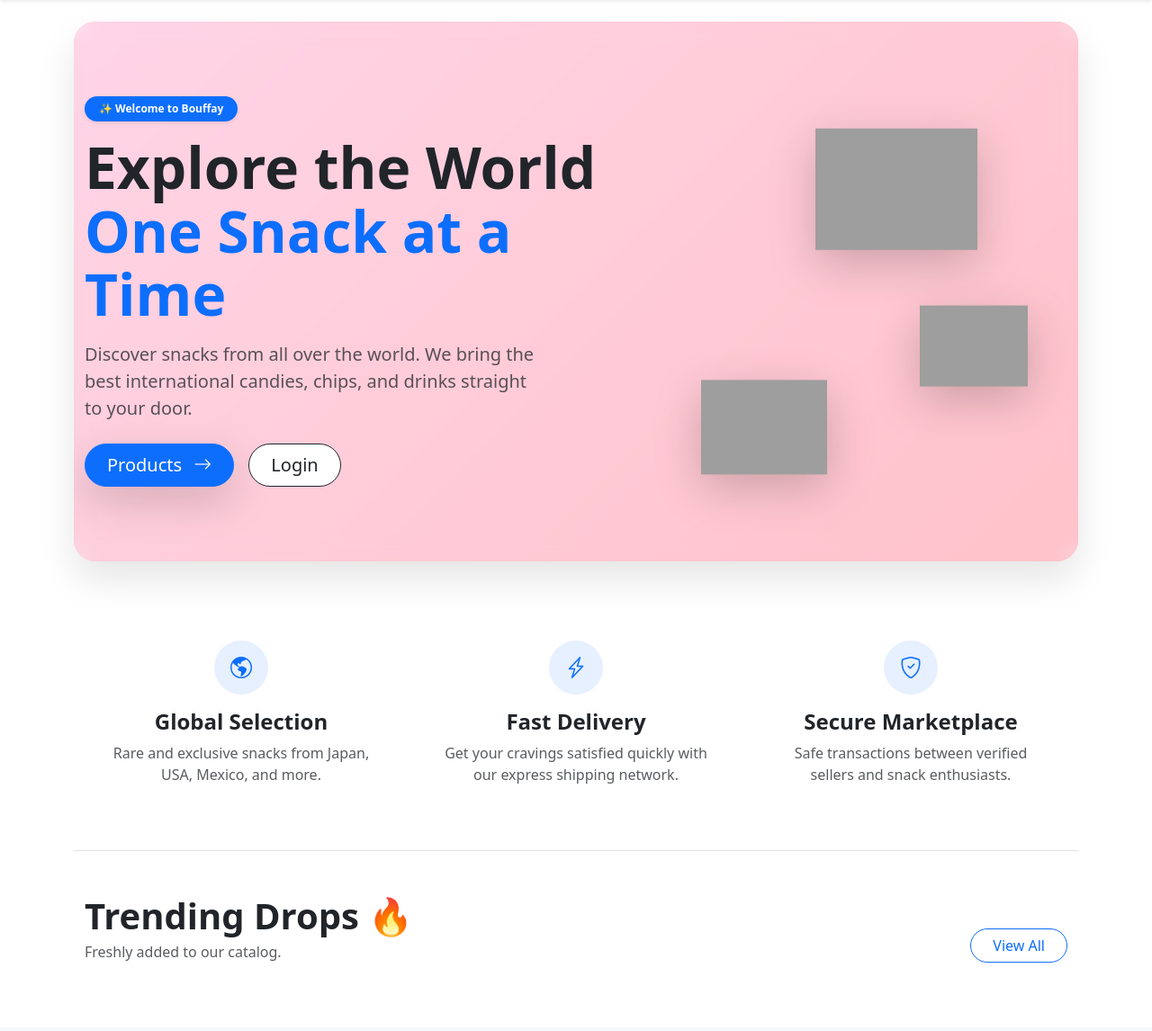
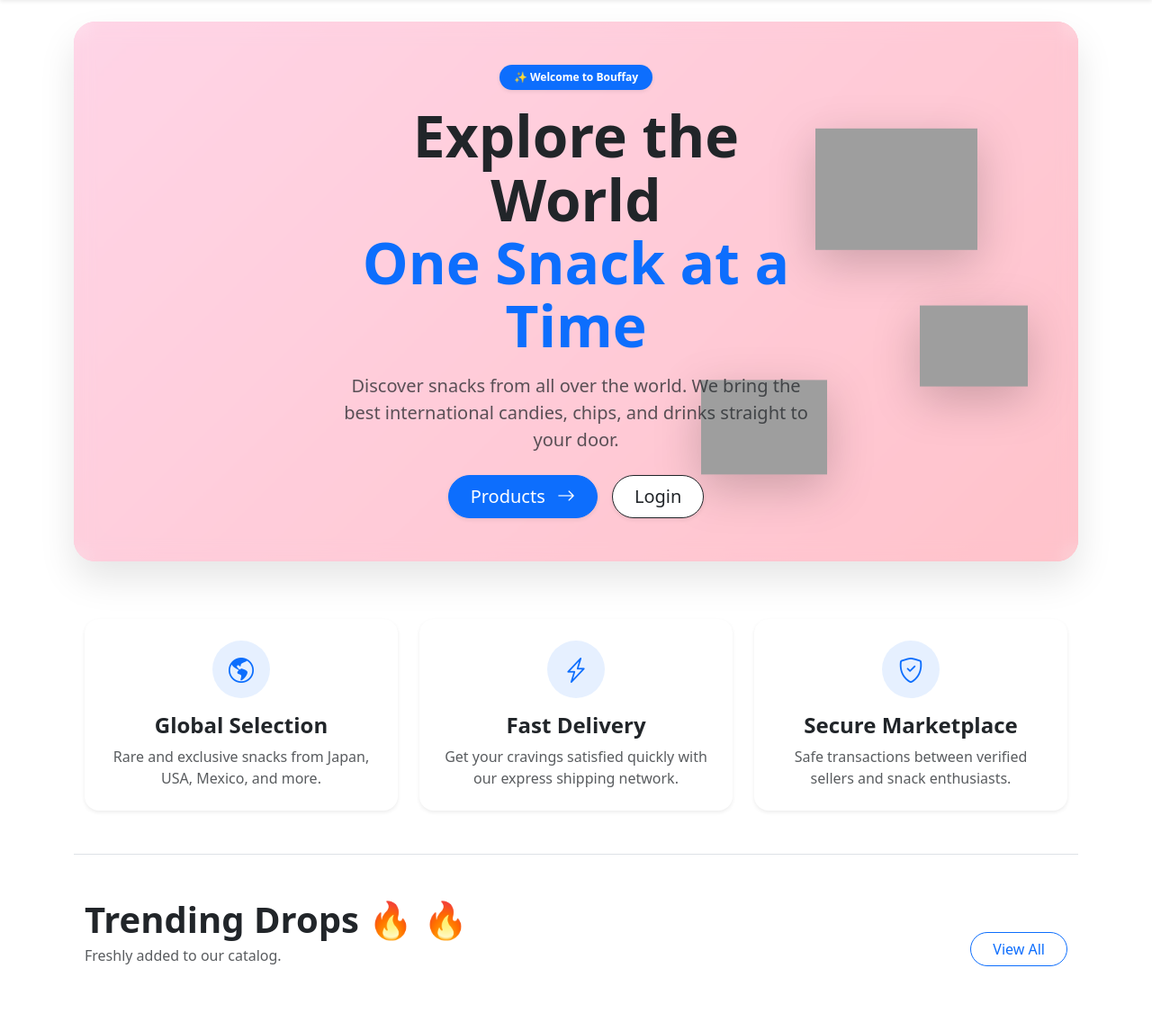
Before and after one commit to pierre-ch/bouffay, a Symfony app: template templates/home/index.html.twig in a window 1280 px wide. Shown: the part 63-1209 px from the top of the page at 90% size. Before the commit the page ends 1133 px from the top, so only its background shows below. Run offline with Twig, Linux system fonts and the light colour scheme; the template is opened without the code that fills it, so the values that code supplies are empty; some libraries are stand-ins or nearby versions; grey boxes are pictures that could not be loaded.

Commit message:
fix(home): translate strings and refactor layout using bootstrap standard classes

```diff
--- a/templates/home/index.html.twig
+++ b/templates/home/index.html.twig
@@ -86,28 +86,14 @@
 .snack-2 { right: 25%; bottom: 15%; width: 140px; animation-delay: 2s; transform: rotate(-10deg); }
 .snack-3 { right: 5%; bottom: 30%; width: 120px; animation-delay: 4s; transform: rotate(25deg); }
 
-/* Features */
-.feature-card {
-  border: none;
-  border-radius: 1rem;
-  transition: transform 0.3s ease, box-shadow 0.3s ease;
-  background: var(--bs-body-bg);
-}
-.feature-card:hover {
-  transform: translateY(-10px);
-  box-shadow: 0 15px 30px rgba(0,0,0,0.08);
-}
-.feature-icon {
-  width: 60px;
-  height: 60px;
-  border-radius: 50%;
+/* Feature Icons (Keeping the circle background since Bootstrap lacks a circle-icon class) */
+.feature-icon-wrapper {
+  width: 64px;
+  height: 64px;
   display: flex;
   align-items: center;
   justify-content: center;
-  font-size: 1.5rem;
-  margin: 0 auto 1rem;
-  background: rgba(var(--bs-primary-rgb), 0.1);
-  color: var(--bs-primary);
+  font-size: 1.75rem;
 }
 
 /* Scroll Animations */
@@ -128,7 +114,7 @@
 </style>
 
 <!-- Hero Section -->
-<div class="hero-section text-center text-md-start">
+<div class="hero-section text-center d-flex align-items-center justify-content-center">
     <div class="hero-overlay"></div>
     <!-- Decorative floating elements (visible on md+) -->
     <div class="d-none d-md-block">
@@ -138,24 +124,24 @@
     </div>
 
     <div class="container hero-content py-5">
-        <div class="row align-items-center">
-            <div class="col-md-7 hero-animate">
+        <div class="row justify-content-center">
+            <div class="col-md-8 col-lg-6 hero-animate">
                 <span class="badge bg-primary rounded-pill px-3 py-2 mb-3 fw-bold shadow-sm">
                     ✨ {{ 'section.welcome'|trans }}
                 </span>
                 <h1 class="display-3 fw-bolder mb-3" style="line-height: 1.1;">
-                    Explore the World<br>
-                    <span class="text-primary">One Snack at a Time</span>
+                    {{ 'home.hero.title_1'|trans }}<br>
+                    <span class="text-primary">{{ 'home.hero.title_2'|trans }}</span>
                 </h1>
-                <p class="lead mb-4 fw-medium text-body-secondary" style="max-width: 500px;">
-                    {{ 'section.discover'|trans }} We bring the best international candies, chips, and drinks straight to your door.
+                <p class="lead mb-4 fw-medium text-body-secondary mx-auto">
+                    {{ 'section.discover'|trans }} {{ 'home.hero.subtitle'|trans }}
                 </p>
-                <div class="cta-buttons d-flex gap-3 justify-content-center justify-content-md-start">
-                    <a href="{{ path('app_product_index') }}" class="btn btn-primary btn-lg rounded-pill px-4 shadow-lg">
+                <div class="cta-buttons d-flex gap-3 justify-content-center">
+                    <a href="{{ path('app_product_index') }}" class="btn btn-primary btn-lg rounded-pill px-4 shadow-sm">
                         {{ 'nav.products'|trans }} <i class="bi bi-arrow-right ms-2"></i>
                     </a>
                     {% if not app.user %}
-                        <a href="{{ path('app_login') }}" class="btn btn-outline-dark btn-lg rounded-pill px-4 bg-white">
+                        <a href="{{ path('app_login') }}" class="btn btn-outline-dark btn-lg rounded-pill px-4 bg-white shadow-sm">
                             {{ 'nav.login'|trans }}
                         </a>
                     {% endif %}
@@ -169,30 +155,30 @@
 <div class="container mb-5 pb-5 border-bottom">
     <div class="row g-4 text-center">
         <div class="col-md-4">
-            <div class="card feature-card h-100 p-4">
-                <div class="feature-icon">
+            <div class="card h-100 p-4 border-0 shadow-sm rounded-4 bg-body">
+                <div class="feature-icon-wrapper rounded-circle bg-primary bg-opacity-10 text-primary mx-auto mb-3">
                     <i class="bi bi-globe-americas"></i>
                 </div>
-                <h4 class="fw-bold">Global Selection</h4>
-                <p class="text-muted mb-0">Rare and exclusive snacks from Japan, USA, Mexico, and more.</p>
+                <h4 class="fw-bold">{{ 'home.features.selection.title'|trans }}</h4>
+                <p class="text-muted mb-0">{{ 'home.features.selection.desc'|trans }}</p>
             </div>
         </div>
         <div class="col-md-4">
-            <div class="card feature-card h-100 p-4">
-                <div class="feature-icon">
+            <div class="card h-100 p-4 border-0 shadow-sm rounded-4 bg-body">
+                <div class="feature-icon-wrapper rounded-circle bg-primary bg-opacity-10 text-primary mx-auto mb-3">
                     <i class="bi bi-lightning-charge"></i>
                 </div>
-                <h4 class="fw-bold">Fast Delivery</h4>
-                <p class="text-muted mb-0">Get your cravings satisfied quickly with our express shipping network.</p>
+                <h4 class="fw-bold">{{ 'home.features.delivery.title'|trans }}</h4>
+                <p class="text-muted mb-0">{{ 'home.features.delivery.desc'|trans }}</p>
             </div>
         </div>
         <div class="col-md-4">
-            <div class="card feature-card h-100 p-4">
-                <div class="feature-icon">
+            <div class="card h-100 p-4 border-0 shadow-sm rounded-4 bg-body">
+                <div class="feature-icon-wrapper rounded-circle bg-primary bg-opacity-10 text-primary mx-auto mb-3">
                     <i class="bi bi-shield-check"></i>
                 </div>
-                <h4 class="fw-bold">Secure Marketplace</h4>
-                <p class="text-muted mb-0">Safe transactions between verified sellers and snack enthusiasts.</p>
+                <h4 class="fw-bold">{{ 'home.features.secure.title'|trans }}</h4>
+                <p class="text-muted mb-0">{{ 'home.features.secure.desc'|trans }}</p>
             </div>
         </div>
     </div>
@@ -202,16 +188,16 @@
 <div class="container mb-5">
     <div class="d-flex justify-content-between align-items-end mb-4">
         <div>
-            <h2 class="display-6 fw-bold mb-1">Trending Drops 🔥</h2>
-            <p class="text-muted mb-0">Freshly added to our catalog.</p>
+            <h2 class="display-6 fw-bold mb-1">{{ 'home.trending.title'|trans }} 🔥</h2>
+            <p class="text-muted mb-0">{{ 'home.trending.desc'|trans }}</p>
         </div>
-        <a href="{{ path('app_product_index') }}" class="btn btn-outline-primary rounded-pill px-4">View All</a>
+        <a href="{{ path('app_product_index') }}" class="btn btn-outline-primary rounded-pill px-4">{{ 'button.view_all'|trans }}</a>
     </div>
 
     <div class="row row-cols-1 row-cols-sm-2 row-cols-md-4 g-4">
         {% for product in latestProducts %}
             <div class="col scroll-reveal">
-                <div class="card h-100 shadow-sm border-0 rounded-4 overflow-hidden" style="transition: transform 0.2s;">
+                <div class="card h-100 shadow-sm border-0 rounded-4 overflow-hidden">
                     {% if product.images|length > 0 %}
                         <img src="{{ asset('uploads/products/' ~ product.images.first.filename) }}"
                              class="card-img-top" style="height:250px;object-fit:cover;"
@@ -239,7 +225,7 @@
                             <small class="text-muted fw-medium">{{ product.seller.firstName }}</small>
                         </div>
                         <a href="{{ path('app_product_show', {slug: product.slug}) }}"
-                           class="btn btn-sm btn-dark rounded-pill px-3 shadow-sm">View</a>
+                           class="btn btn-sm btn-dark rounded-pill px-3 shadow-sm">{{ 'button.view'|trans }}</a>
                     </div>
                 </div>
             </div>
--- a/translations/messages.en.yaml
+++ b/translations/messages.en.yaml
@@ -276,3 +276,17 @@
 form.locale_ko: '한국어'
 form.locale_it: 'Italiano'
 info.registration_disabled: 'Registrations are temporarily disabled.'
+
+
+button.view_all: 'View All'
+home.hero.title_1: 'Explore the World'
+home.hero.title_2: 'One Snack at a Time'
+home.hero.subtitle: 'We bring the best international candies, chips, and drinks straight to your door.'
+home.features.selection.title: 'Global Selection'
+home.features.selection.desc: 'Rare and exclusive snacks from Japan, USA, Mexico, and more.'
+home.features.delivery.title: 'Fast Delivery'
+home.features.delivery.desc: 'Get your cravings satisfied quickly with our express shipping network.'
+home.features.secure.title: 'Secure Marketplace'
+home.features.secure.desc: 'Safe transactions between verified sellers and snack enthusiasts.'
+home.trending.title: 'Trending Drops 🔥'
+home.trending.desc: 'Freshly added to our catalog.'
```
Also changed, not shown: translations/messages.fr.yaml (+14 -0 lines).
